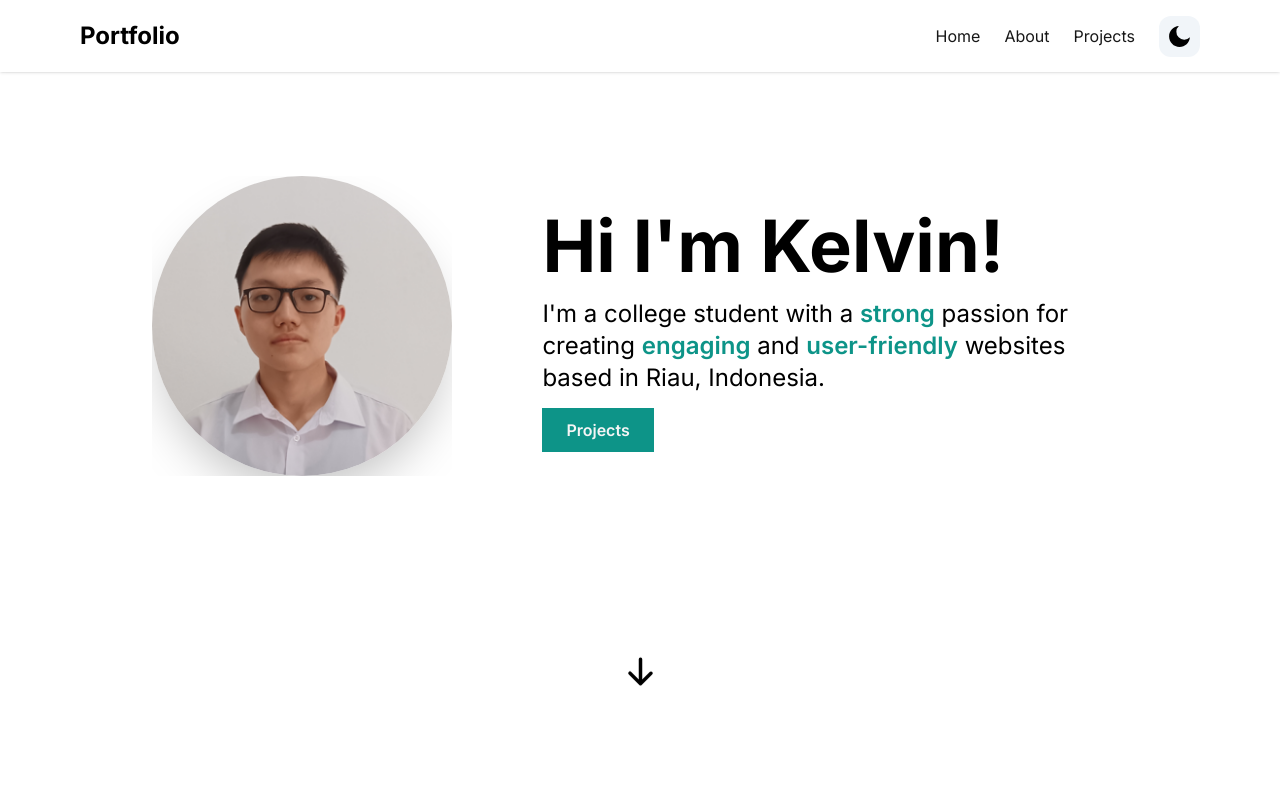
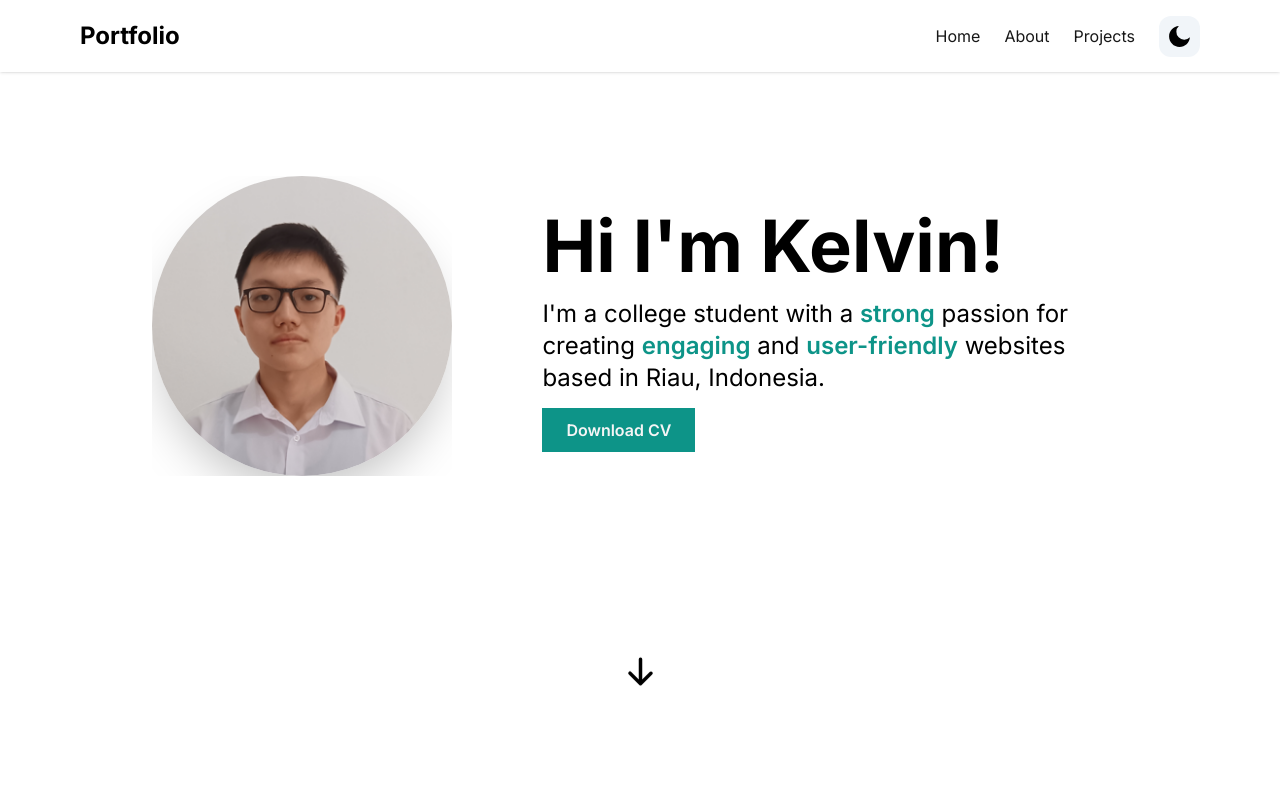
Before and after one commit to kelvin-0/personal-portfolio, a Next.js app: page / in a window 1280 px wide. Shown: the top 800 px of the page. Built offline with nearby package versions, Linux system fonts and the light colour scheme.

Commit message:
added cv

```diff
--- a/src/app/components/HeroSection.tsx
+++ b/src/app/components/HeroSection.tsx
@@ -28,7 +28,14 @@ const HeroSection = () => {
             <span className="font-semibold text-teal-600">user-friendly</span>{" "}
             websites based in Riau, Indonesia.
           </p>
-          <Link
+          <a
+            href="/cv.pdf"
+            download
+            className="text-neutral-100 font-semibold px-6 py-3 bg-teal-600 hover:bg-teal-700 hover:cursor-pointer"
+          >
+            Download CV
+          </a>
+          {/* <Link
             to="projects"
             className="text-neutral-100 font-semibold px-6 py-3 bg-teal-600 hover:bg-teal-700 hover:cursor-pointer"
             activeClass="active"
@@ -38,7 +45,7 @@ const HeroSection = () => {
             duration={500}
           >
             Projects
-          </Link>
+          </Link> */}
         </div>
       </div>
       <div className="flex flex-row justify-center">
```
Also changed, not shown: public/profile2.jpg (deleted), 1 other file (tests, documents, lock files or other folders).
